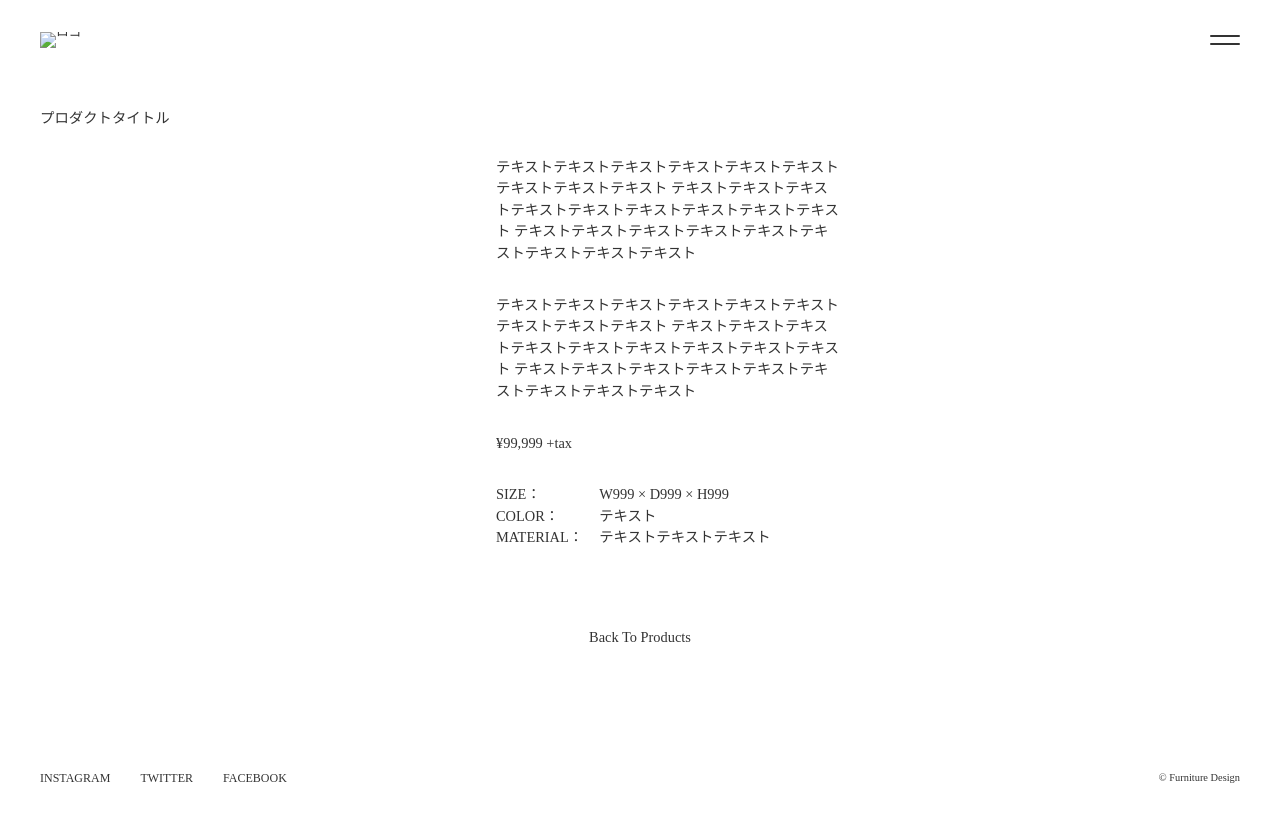
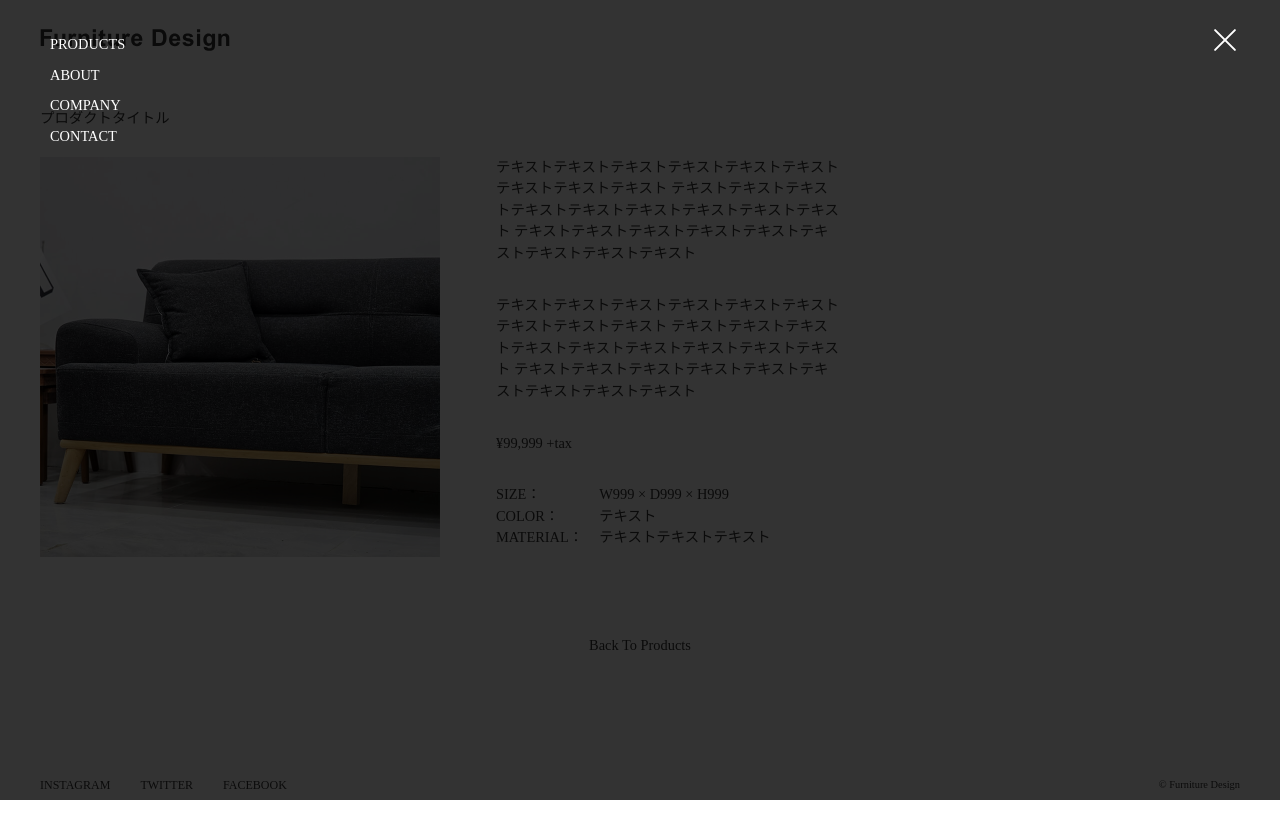
Before and after one commit to am250314/furniture-design.github.io, a plain HTML site: page item2.html in a window 1280 px wide. Both pictures are taken after a click on the element 1225 px from the left and 40 px from the top of the page. Drawn offline with nearby package versions, Linux system fonts and the light colour scheme; files that its build step writes are made by us from their sources.

Commit message:
Update item2.html

```diff
--- a/item2.html
+++ b/item2.html
@@ -5,25 +5,25 @@
     <meta name="description" content="Furniture Design">
     <meta name="viewport" content="width=device-width, initial-scale=1.0">
     <title>Products | Furniture Design</title>
-    <link rel="icon" href="img/favicon.ico">
-    <link rel="stylesheet" href="css/destyle.css">
-    <link rel="stylesheet" href="css/style.css">
+    <link rel="icon" href="https://raw.githubusercontent.com/am250314/furniture-design.github.io/refs/heads/main/favicon.ico">
+    <link rel="stylesheet" href="https://am250314.github.io/furniture-design.github.io/destyle.css">
+    <link rel="stylesheet" href="https://am250314.github.io/furniture-design.github.io/style.css">
     <script src="https://ajax.googleapis.com/ajax/libs/jquery/3.5.1/jquery.min.js"></script>
-    <script src="js/main.js"></script>
+    <script src="https://am250314.github.io/furniture-design.github.io/main.js"></script>
 </head>
 <body>
     <!-- header -->
     <header class="header wrapper">
         <h1 class="logo">
-            <a href="index.html">
-            <img src="img/logo.svg" alt="ロゴ">
+            <a href="https://am250314.github.io/furniture-design.github.io/index.html">
+            <img src="https://raw.githubusercontent.com/am250314/furniture-design.github.io/refs/heads/main/logo.svg" alt="ロゴ">
             </a>
         </h1>
         <nav class="navi">
             <ul>
-                <li class="navi-li"><a href="products.html">PRODUCTS</a></li>
-                <li class="navi-li"><a href="about.html">ABOUT</a></li>
-                <li class="navi-li"><a href="company.html">COMPANY</a></li>
+                <li class="navi-li"><a href="https://am250314.github.io/furniture-design.github.io/products.html">PRODUCTS</a></li>
+                <li class="navi-li"><a href="https://am250314.github.io/furniture-design.github.io/about.html">ABOUT</a></li>
+                <li class="navi-li"><a href="https://am250314.github.io/furniture-design.github.io/company.html">COMPANY</a></li>
                 <li class="navi-li"><a href="">CONTACT</a></li>
             </ul>
         </nav>
@@ -43,7 +43,7 @@
             <h1 class="page-title">プロダクトタイトル</h1>
             <div class="item">
                 <div class="item-img">
-                    <img src="img/item2.jpg" alt="">
+                    <img src="https://raw.githubusercontent.com/am250314/furniture-design.github.io/refs/heads/main/item2.jpg" alt="">
                 </div>
                 <div class="item-text">
                     <p>テキストテキストテキストテキストテキストテキストテキストテキストテキスト テキストテキストテキストテキストテキストテキストテキストテキストテキスト テキストテキストテキストテキストテキストテキストテキストテキストテキスト</p>
@@ -60,7 +60,7 @@
                 </div>
             </div>
             <div class="item-back">
-                <a href="products.html">Back To Products</a>
+                <a href="https://am250314.github.io/furniture-design.github.io/products.html">Back To Products</a>
             </div>
         </div>
     </main>
```
